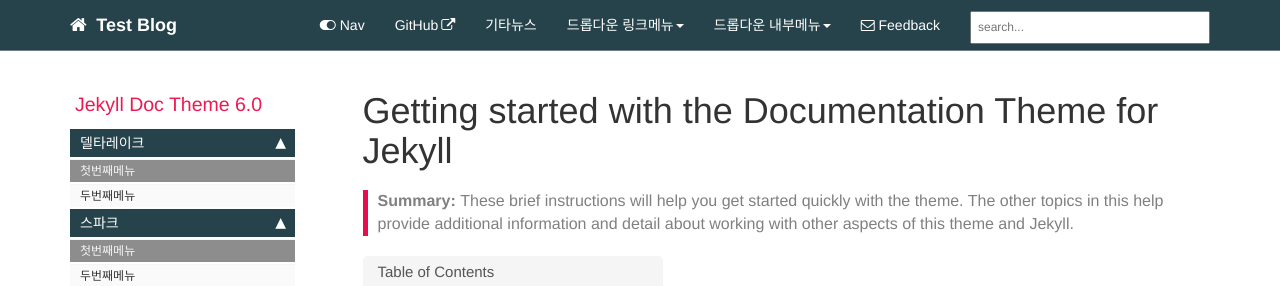
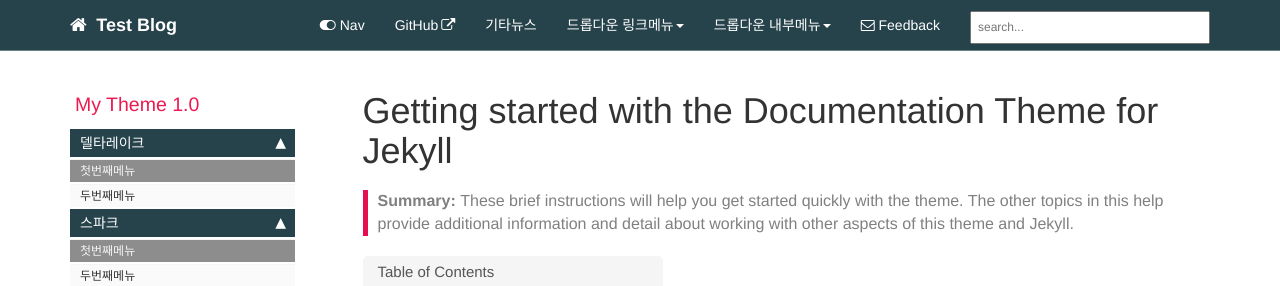
Before and after one commit to deepine/deepine.github.io, a Jekyll site: the page built from index.md, in a window 1280 px wide. Shown: the top 286 px of the page. Built offline with Jekyll 4.4.1, drawn with Linux system fonts in a browser that asks for light colours; comment, search, counter and statistics services are not loaded.

Commit message:
Update mydoc_sidebar.yml

```diff
--- a/_data/sidebars/mydoc_sidebar.yml
+++ b/_data/sidebars/mydoc_sidebar.yml
@@ -2,8 +2,8 @@
 
 entries:
 - title: sidebar
-  product: Jekyll Doc Theme
-  version: 6.0
+  product: My Theme
+  version: 1.0
   folders:
 
   - title:
```
